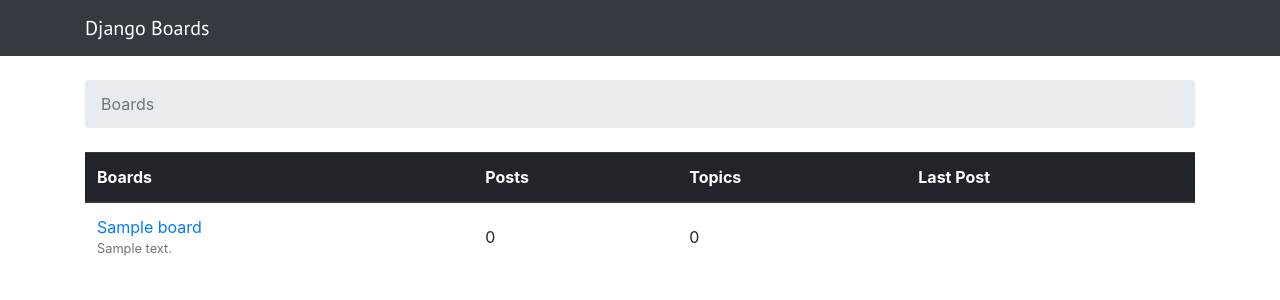
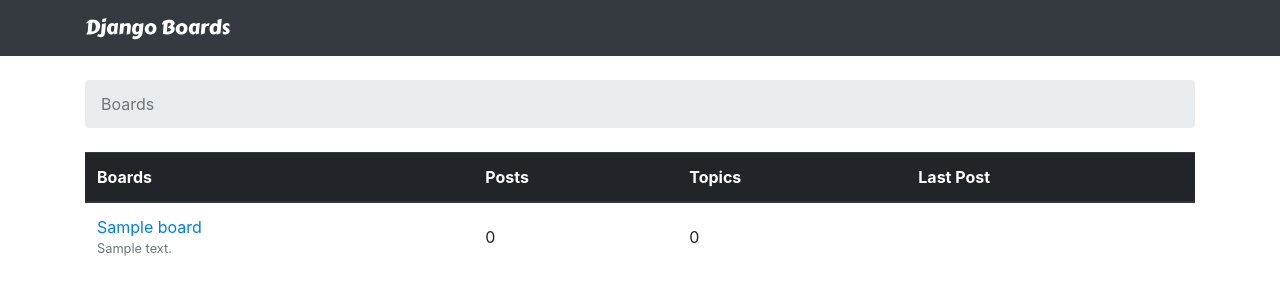
Before and after one commit to mirzaprangon/Django-Forum, a Django app: page / in a window 1280 px wide. Shown: the top 300 px of the page. Run offline with Django 3.2, Linux system fonts and the light colour scheme; tables that the repository leaves empty hold one stand-in row (values such as "Sample post"); some libraries are stand-ins or nearby versions.

Commit message:
Navbar font change to a pleasing one

```diff
--- a/static/css/app.css
+++ b/static/css/app.css
@@ -1,3 +1,3 @@
 .navbar-brand {
-    font-family: 'PT Sans', sans-serif;
+    font-family: 'Carter One', cursive;
 }
--- a/templates/base.html
+++ b/templates/base.html
@@ -4,7 +4,7 @@
     <head>
         <meta charset="utf-8">
         <title>{% block title %}Django Boards{% endblock %}</title>
-        <link href="https://fonts.googleapis.com/css?family=PT+Sans" rel="stylesheet">
+        <link href="https://fonts.googleapis.com/css?family=Carter+One" rel="stylesheet">
         <link rel="stylesheet" href="{% static 'css/bootstrap.min.css' %}">
         <link rel="stylesheet" href="{% static 'css/app.css' %}">
     </head>
```
